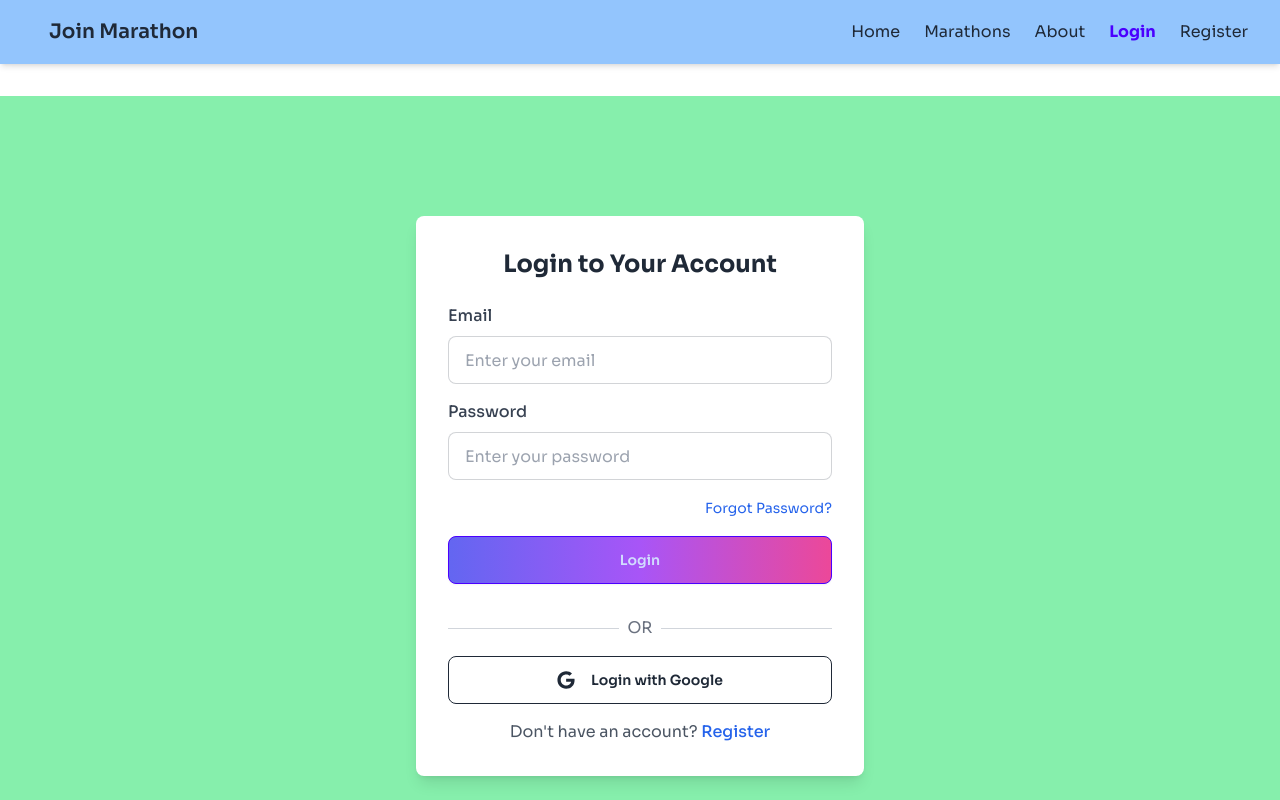
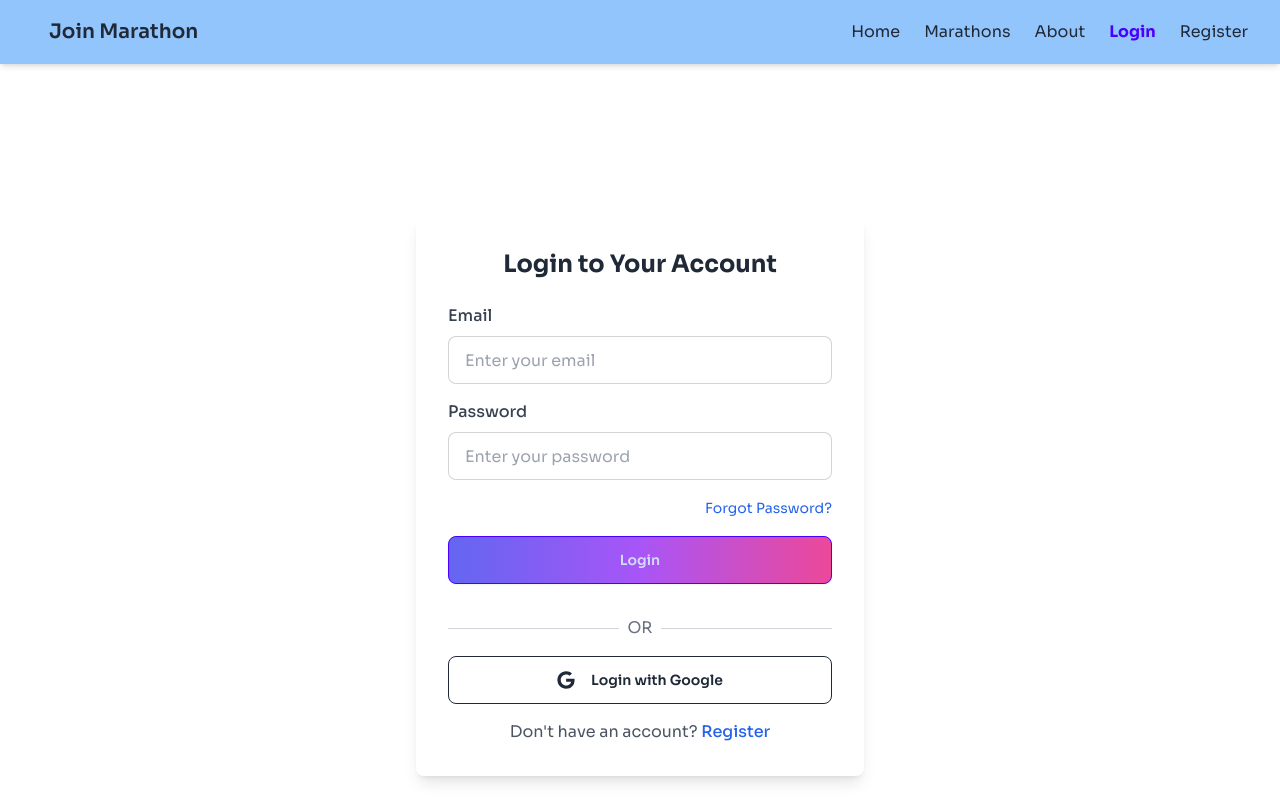
Before and after one commit to JHSiam/join-marathon-client-side, a React (Vite) app: page /login in a window 1280 px wide. Shown: the top 800 px of the page. Built offline with nearby package versions, Linux system fonts and the light colour scheme; no server answers.

Commit message:
theme color changed

```diff
--- a/src/authentication/Login.jsx
+++ b/src/authentication/Login.jsx
@@ -61,7 +61,7 @@ export default function Login() {
   }
 
   return (
-    <div className="min-h-screen bg-green-300 flex items-center justify-center">
+    <div className="min-h-screen  flex items-center justify-center">
        <HelmetProvider><Helmet><title>Login - Join Marahton</title></Helmet></HelmetProvider>
       <div className="bg-white shadow-lg rounded-lg p-8 w-full max-w-md">
         <h2 className="text-2xl font-bold text-gray-800 mb-6 text-center">
--- a/src/authentication/Register.jsx
+++ b/src/authentication/Register.jsx
@@ -86,7 +86,7 @@ export default function Register() {
     }
 
     return (
-        <div className="min-h-screen bg-green-300 flex items-center justify-center">
+        <div className="min-h-screen flex items-center justify-center">
              <HelmetProvider><Helmet><title>Register - Join Marahton</title></Helmet></HelmetProvider>
             <div className="bg-white shadow-lg rounded-lg p-8 w-full max-w-md py-4">
                 <h2 className="text-2xl font-bold text-gray-800 mb-6 text-center">
--- a/src/components/homepages/MarathonsLimit.jsx
+++ b/src/components/homepages/MarathonsLimit.jsx
@@ -41,7 +41,7 @@ export default function MarathonsLimit() {
 
   return (
     <div className="p-6">
-      <h2 className="text-2xl font-bold mb-6 text-center">Marathon Events</h2>
+      <h2 className="text-2xl font-bold mb-6 text-center text-blue-600">Marathon Events</h2>
       <div className="grid grid-cols-1 sm:grid-cols-2 lg:grid-cols-3 gap-6">
         {marathons.map((marathon) => (
           <MarathonCard key={marathon._id} marathon={marathon} />
```
